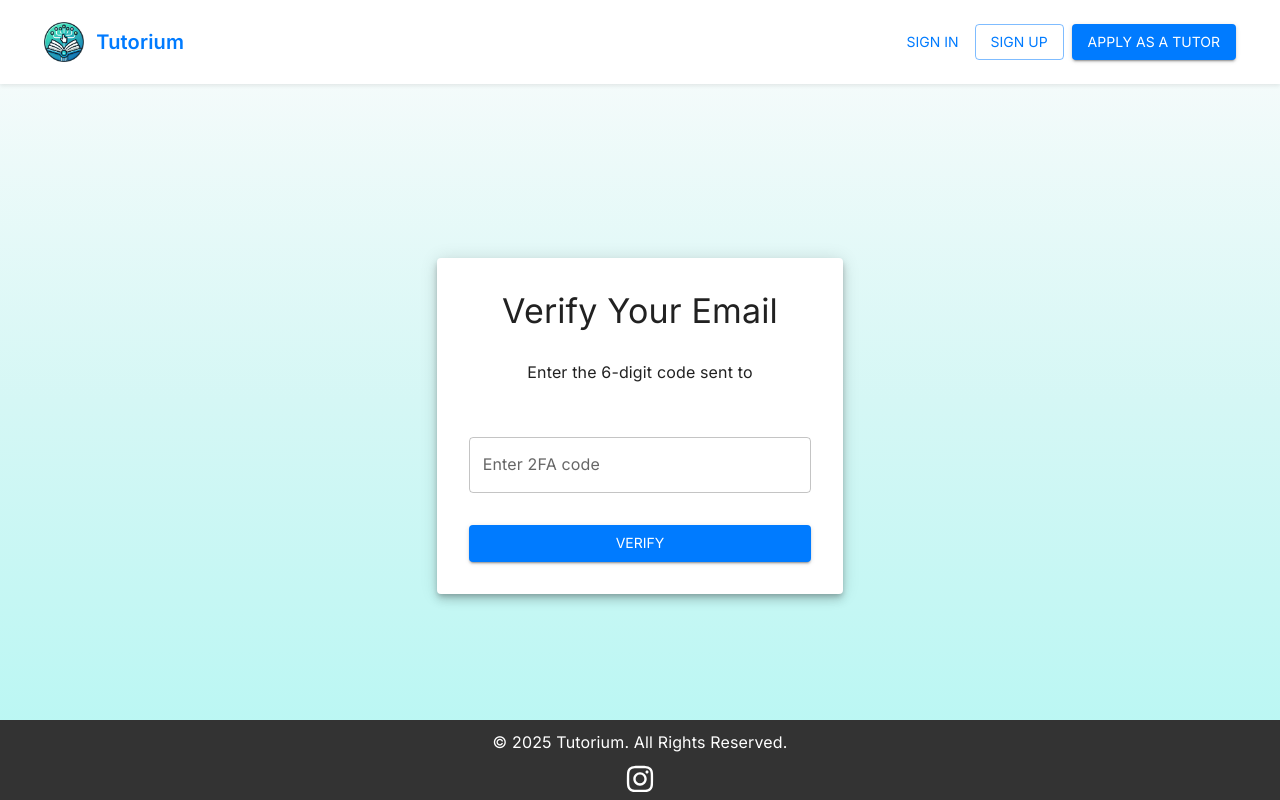
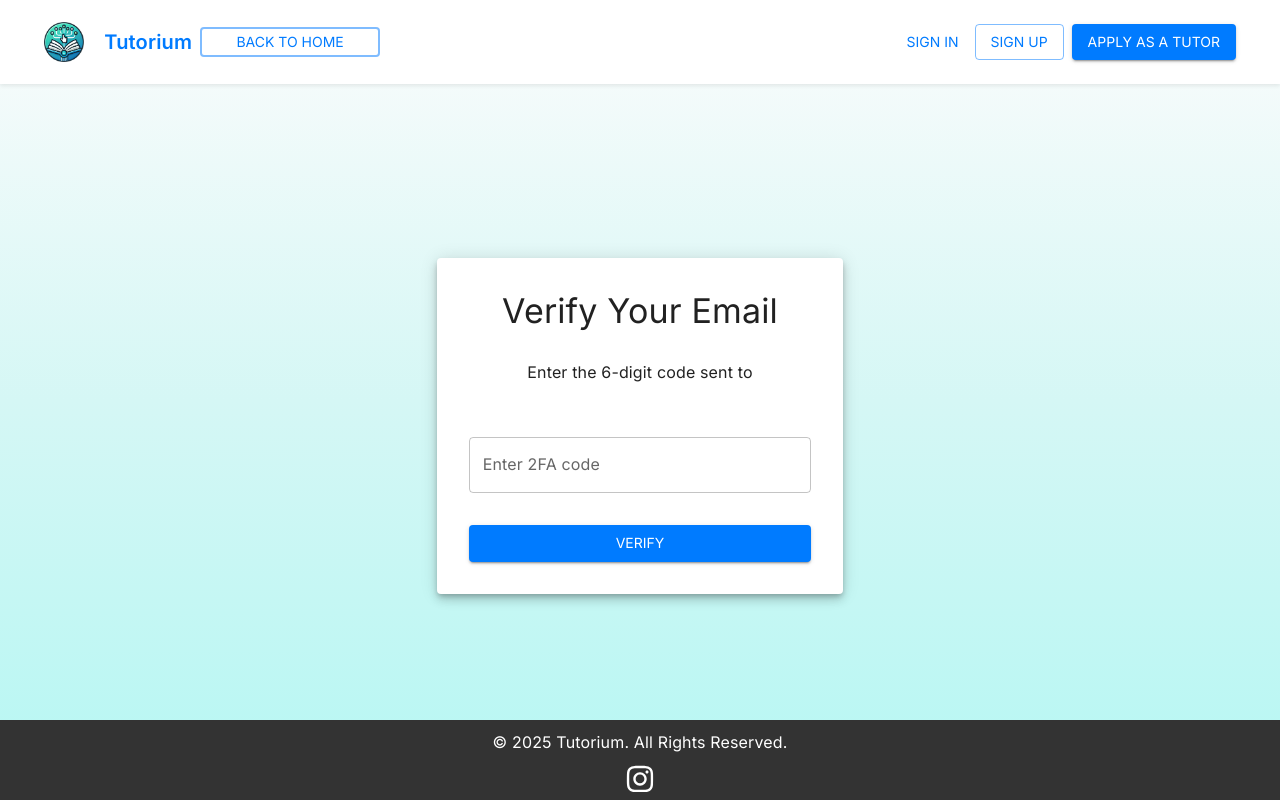
Before and after one commit to travislee7/Tutorium-Front-End, a React (Create React App) app in the folder tutor-frontend/: page /mfa in a window 1280 px wide. Built offline with nearby package versions, Linux system fonts and the light colour scheme; no server answers.

Commit message:
added back button

```diff
--- a/tutor-frontend/src/components/header.js
+++ b/tutor-frontend/src/components/header.js
@@ -82,9 +82,31 @@ const initials = firstName && lastName ? `${firstName[0].toUpperCase()}${lastNam
 return (
 <AppBar position="static" color="inherit" elevation={1}>
 <Toolbar sx={{ justifyContent: 'space-between' }}>
-<Box display="flex" alignItems="center" sx={{ cursor: 'pointer' }} onClick={handleLogoClick}>
+<Box display="flex" gap={1} alignItems="center" sx={{ cursor: 'pointer' }} onClick={handleLogoClick}>
 <img src={logo} alt="Tutorium Logo" style={{ height: 40, marginRight: 12 }} />
 <Typography variant="h6" sx={{ fontWeight: 600, color: 'primary.main' }}>Tutorium</Typography>
+{!['/', '/tutor-landing'].includes(location.pathname) && (
+    <Button
+        variant="outlined"
+        color="primary"
+        size="large"
+        onClick={() => navigate('/')}
+        sx={{
+            minWidth: 180,
+            height: 30,
+            lineHeight: 1.75,
+            fontSize: '0.875rem',
+            padding: '6px 16px',
+            display: 'flex',
+            alignItems: 'center',
+            justifyContent: 'center',
+            boxSizing: 'border-box',
+            borderWidth: 2,
+        }}
+    >
+        Back to Home
+    </Button>
+)}
 </Box>
 
 {isLoggedIn ? (
```
